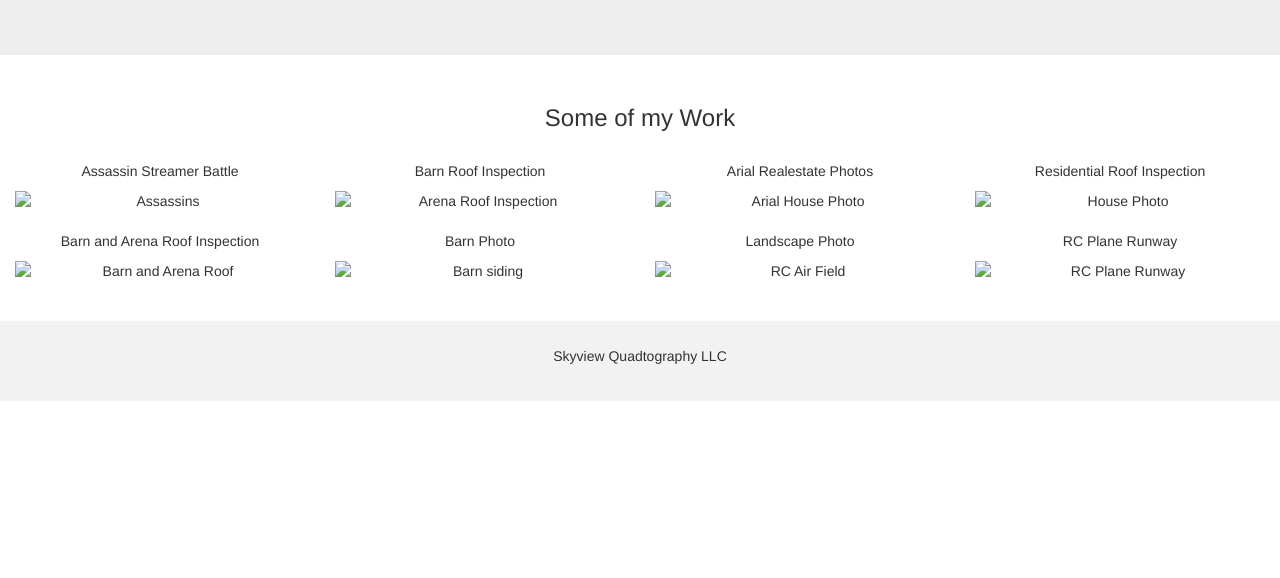
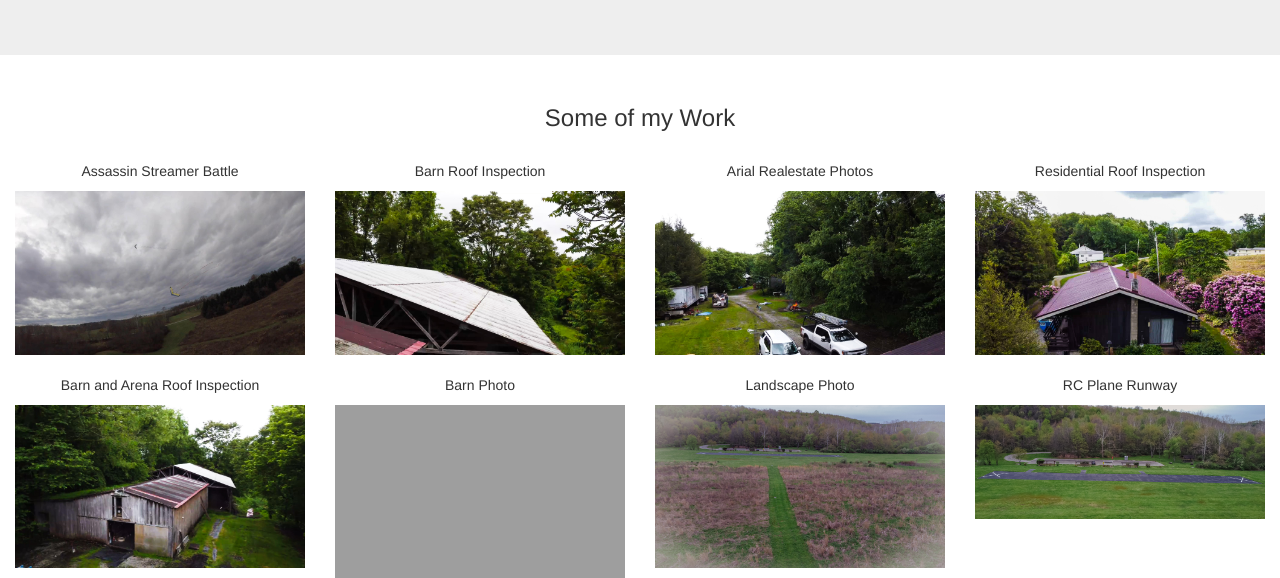
Before and after one commit to kerryshawntrout/skyviewquadtographyllc, a plain HTML site: page index.html in a window 1280 px wide. Shown: the part 222-800 px from the top of the page. Drawn offline with nearby package versions, Linux system fonts and the light colour scheme; the site is published under a folder, as on GitHub Pages, so addresses that start at the root find nothing.

Commit message:
changed /images/ to images/

```diff
--- a/index.html
+++ b/index.html
@@ -65,7 +65,7 @@
         <div class="col-sm-3">
           <p>Assassin Streamer Battle</p>
           <img
-            src="/images/Assasins.jpg"
+            src="images/Assasins.jpg"
             class="img-responsive"
             style="width: 100%"
             alt="Assassins"
@@ -74,7 +74,7 @@
         <div class="col-sm-3">
           <p>Barn Roof Inspection</p>
           <img
-            src="/images/ArenaRoof.jpg"
+            src="images/ArenaRoof.jpg"
             class="img-responsive"
             style="width: 100%"
             alt="Arena Roof Inspection"
@@ -83,7 +83,7 @@
         <div class="col-sm-3">
           <p>Arial Realestate Photos</p>
           <img
-            src="/images/fromthebarn.jpg"
+            src="images/fromthebarn.jpg"
             class="img-responsive"
             style="width: 100%"
             alt="Arial House Photo"
@@ -92,7 +92,7 @@
         <div class="col-sm-3">
           <p>Residential Roof Inspection</p>
           <img
-            src="/images/House2.jpg"
+            src="images/House2.jpg"
             class="img-responsive"
             style="width: 100%"
             alt="House Photo"
@@ -107,7 +107,7 @@
         <div class="col-sm-3">
           <p>Barn and Arena Roof Inspection</p>
           <img
-            src="/images/BarnandArenaRoof.jpg"
+            src="images/BarnandArenaRoof.jpg"
             class="img-responsive"
             style="width: 100%"
             alt="Barn and Arena Roof"
@@ -116,7 +116,7 @@
         <div class="col-sm-3">
           <p>Barn Photo</p>
           <img
-            src="/images/Barnside.jpg"
+            src="images/Barnside.jpg"
             class="img-responsive"
             style="width: 100%"
             alt="Barn siding"
@@ -125,7 +125,7 @@
         <div class="col-sm-3">
           <p>Landscape Photo</p>
           <img
-            src="/images/LHMAC-1.jpg"
+            src="images/LHMAC-1.jpg"
             class="img-responsive"
             style="width: 100%"
             alt="RC Air Field"
@@ -134,7 +134,7 @@
         <div class="col-sm-3">
           <p>RC Plane Runway</p>
           <img
-            src="/images/LHMAC.jpg"
+            src="images/LHMAC.jpg"
             class="img-responsive"
             style="width: 100%"
             alt="RC Plane Runway"
```
Also changed, not shown: about.html (+1 -1 lines), gallery.html (+8 -8 lines).
